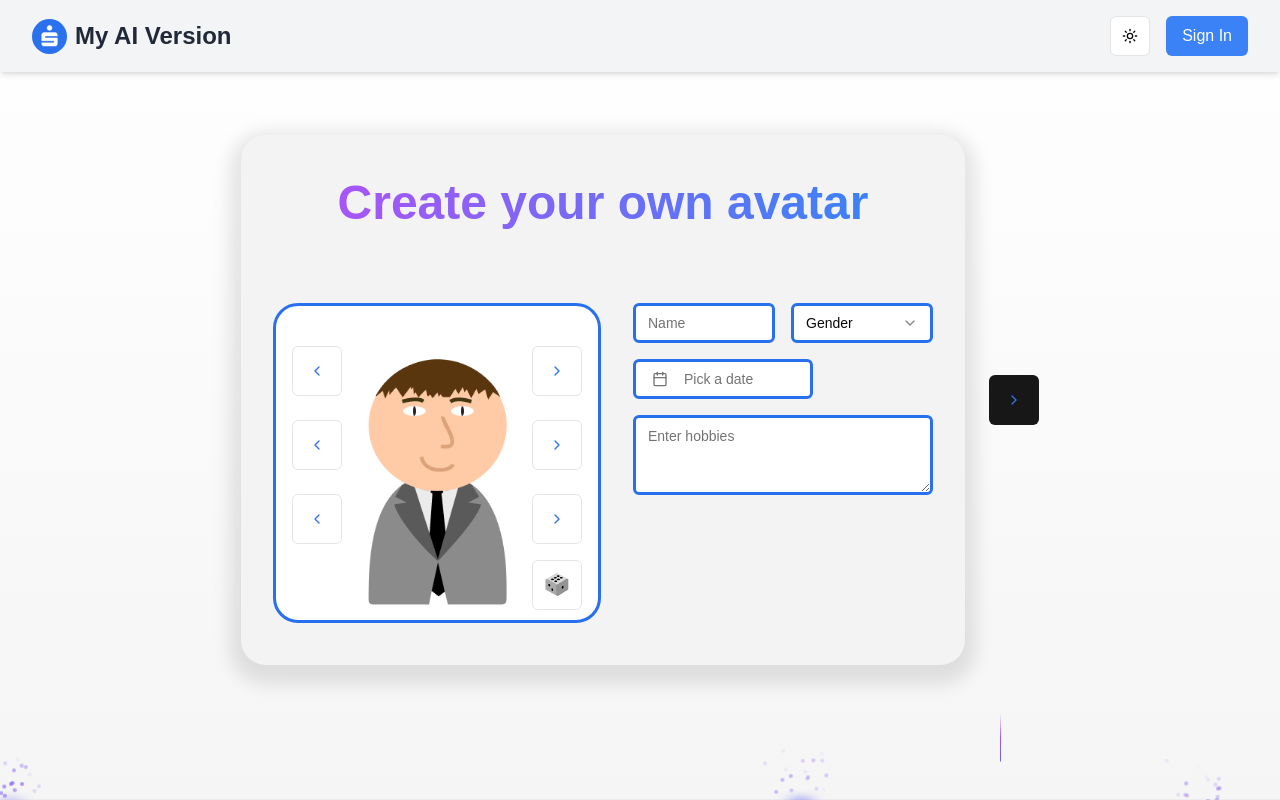
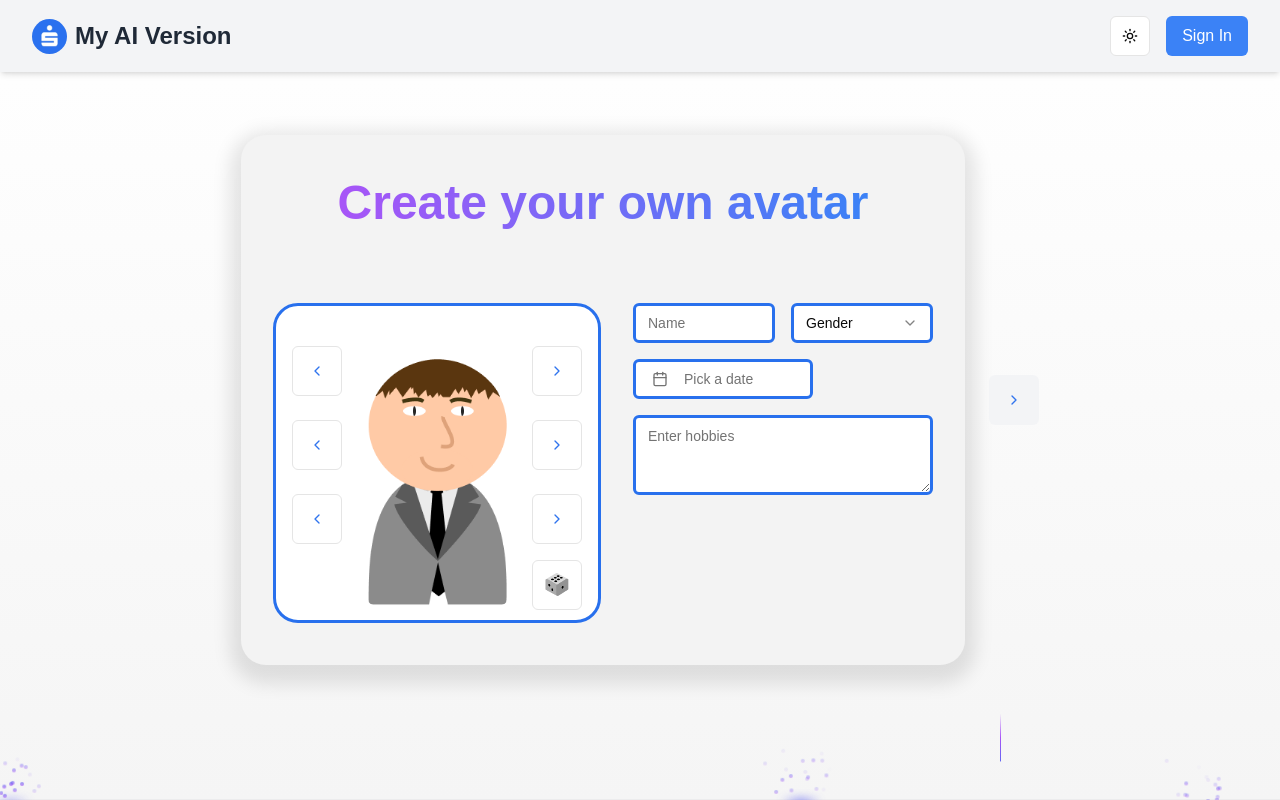
Before and after one commit to MatejBendik/hackathon-erste-2024, a Next.js app: page /avatar in a window 1280 px wide. Built offline with nearby package versions, Linux system fonts and the light colour scheme; no server answers.

Commit message:
next arrow fix2

```diff
--- a/components/custom/AvatarDetails.tsx
+++ b/components/custom/AvatarDetails.tsx
@@ -94,7 +94,7 @@ const AvatarDetails = ({
           {/* Next Button */}
           <Button
               onClick={onNext}
-              className="w-[50px] h-[50px] text-[#2F74EE] dark:text-white dark:bg-gray-800 dark:hover:text-[#2F74EE] dark:hover:scale-[110%] hover:scale-[110%]"
+              className="w-[50px] h-[50px]   dark:text-white dark:bg-gray-800 dark:hover:text-[#2F74EE] hover:scale-[110%]"
               variant="outline"
               size="icon"
           >
--- a/components/custom/AvatarInitialize.tsx
+++ b/components/custom/AvatarInitialize.tsx
@@ -163,7 +163,7 @@ const AvatarInitialize = ({ onNext, updateFormData, formData, mode }: AvatarInit
 					</div>
 
 					{/* Next Button */}
-					<Button className="w-[50px] h-[50px] text-[#2F74EE] dark:text-white dark:bg-gray-800 dark:hover:text-[#2F74EE] dark:hover:scale-[110%] hover:scale-[110%]" onClick={onNext}>
+					<Button className="w-[50px] h-[50px] text-[#2F74EE] bg-gray-100 hover:bg-gray-200 dark:text-white dark:bg-gray-800 dark:hover:text-[#2F74EE] dark:hover:scale-[110%] hover:scale-[110%]" onClick={onNext}>
 						<ChevronRight />
 					</Button>
 				</div>
```
